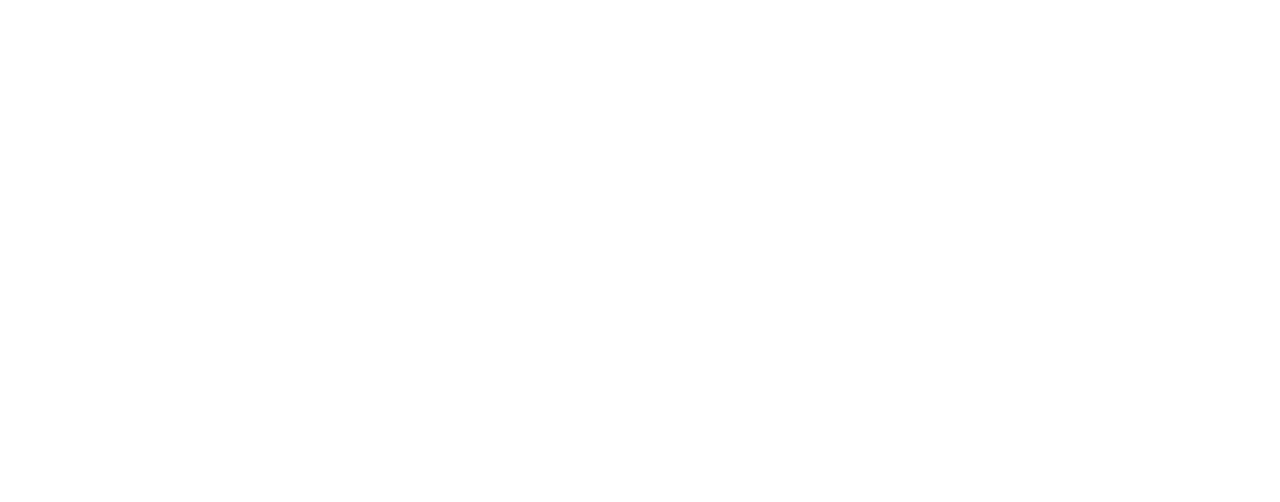
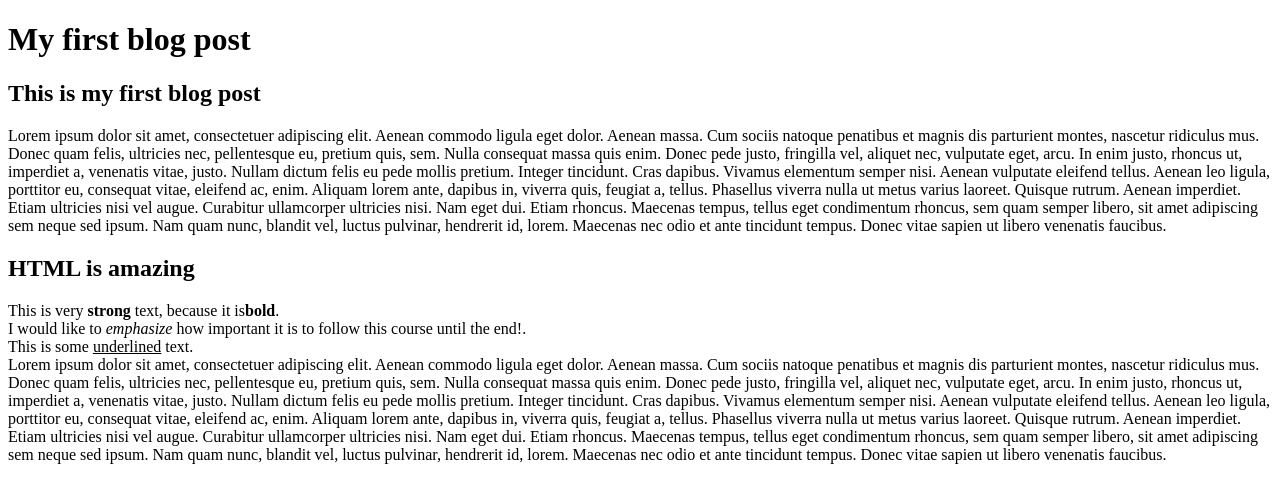
Before and after one commit to mohammadwiram0/blog-post, a plain HTML site: page index.html in a window 1280 px wide. Drawn offline with Linux system fonts and the light colour scheme.

Commit message:
Starting to fill the structure

```diff
--- a/index.html
+++ b/index.html
@@ -1,9 +1,52 @@
 <!DOCTYPE html>
 <html>
-    <head>
-
-    </head>
-    <body>
-
-    </body>
+  <head>
+    <title>My first blog post</title>
+  </head>
+  <body>
+    <h1>My first blog post</h1>
+    <h2>This is my first blog post</h2>
+    <p>
+      Lorem ipsum dolor sit amet, consectetuer adipiscing elit. Aenean commodo
+      ligula eget dolor. Aenean massa. Cum sociis natoque penatibus et magnis
+      dis parturient montes, nascetur ridiculus mus. Donec quam felis, ultricies
+      nec, pellentesque eu, pretium quis, sem. Nulla consequat massa quis enim.
+      Donec pede justo, fringilla vel, aliquet nec, vulputate eget, arcu. In
+      enim justo, rhoncus ut, imperdiet a, venenatis vitae, justo. Nullam dictum
+      felis eu pede mollis pretium. Integer tincidunt. Cras dapibus. Vivamus
+      elementum semper nisi. Aenean vulputate eleifend tellus. Aenean leo
+      ligula, porttitor eu, consequat vitae, eleifend ac, enim. Aliquam lorem
+      ante, dapibus in, viverra quis, feugiat a, tellus. Phasellus viverra nulla
+      ut metus varius laoreet. Quisque rutrum. Aenean imperdiet. Etiam ultricies
+      nisi vel augue. Curabitur ullamcorper ultricies nisi. Nam eget dui. Etiam
+      rhoncus. Maecenas tempus, tellus eget condimentum rhoncus, sem quam semper
+      libero, sit amet adipiscing sem neque sed ipsum. Nam quam nunc, blandit
+      vel, luctus pulvinar, hendrerit id, lorem. Maecenas nec odio et ante
+      tincidunt tempus. Donec vitae sapien ut libero venenatis faucibus.
+    </p>
+    <h2>HTML is amazing</h2>
+    <p>
+      This is very <strong>strong</strong> text, because it
+      is<strong>bold</strong>. <br />
+      I would like to <em>emphasize</em> how important it is to follow this
+      course until the end!. <br />
+      This is some <u>underlined</u> text. <br />
+      Lorem ipsum dolor sit amet, consectetuer adipiscing elit. Aenean commodo
+      ligula eget dolor. Aenean massa. Cum sociis natoque penatibus et magnis
+      dis parturient montes, nascetur ridiculus mus. Donec quam felis, ultricies
+      nec, pellentesque eu, pretium quis, sem. Nulla consequat massa quis enim.
+      Donec pede justo, fringilla vel, aliquet nec, vulputate eget, arcu. In
+      enim justo, rhoncus ut, imperdiet a, venenatis vitae, justo. Nullam dictum
+      felis eu pede mollis pretium. Integer tincidunt. Cras dapibus. Vivamus
+      elementum semper nisi. Aenean vulputate eleifend tellus. Aenean leo
+      ligula, porttitor eu, consequat vitae, eleifend ac, enim. Aliquam lorem
+      ante, dapibus in, viverra quis, feugiat a, tellus. Phasellus viverra nulla
+      ut metus varius laoreet. Quisque rutrum. Aenean imperdiet. Etiam ultricies
+      nisi vel augue. Curabitur ullamcorper ultricies nisi. Nam eget dui. Etiam
+      rhoncus. Maecenas tempus, tellus eget condimentum rhoncus, sem quam semper
+      libero, sit amet adipiscing sem neque sed ipsum. Nam quam nunc, blandit
+      vel, luctus pulvinar, hendrerit id, lorem. Maecenas nec odio et ante
+      tincidunt tempus. Donec vitae sapien ut libero venenatis faucibus.
+    </p>
+  </body>
 </html>
```
